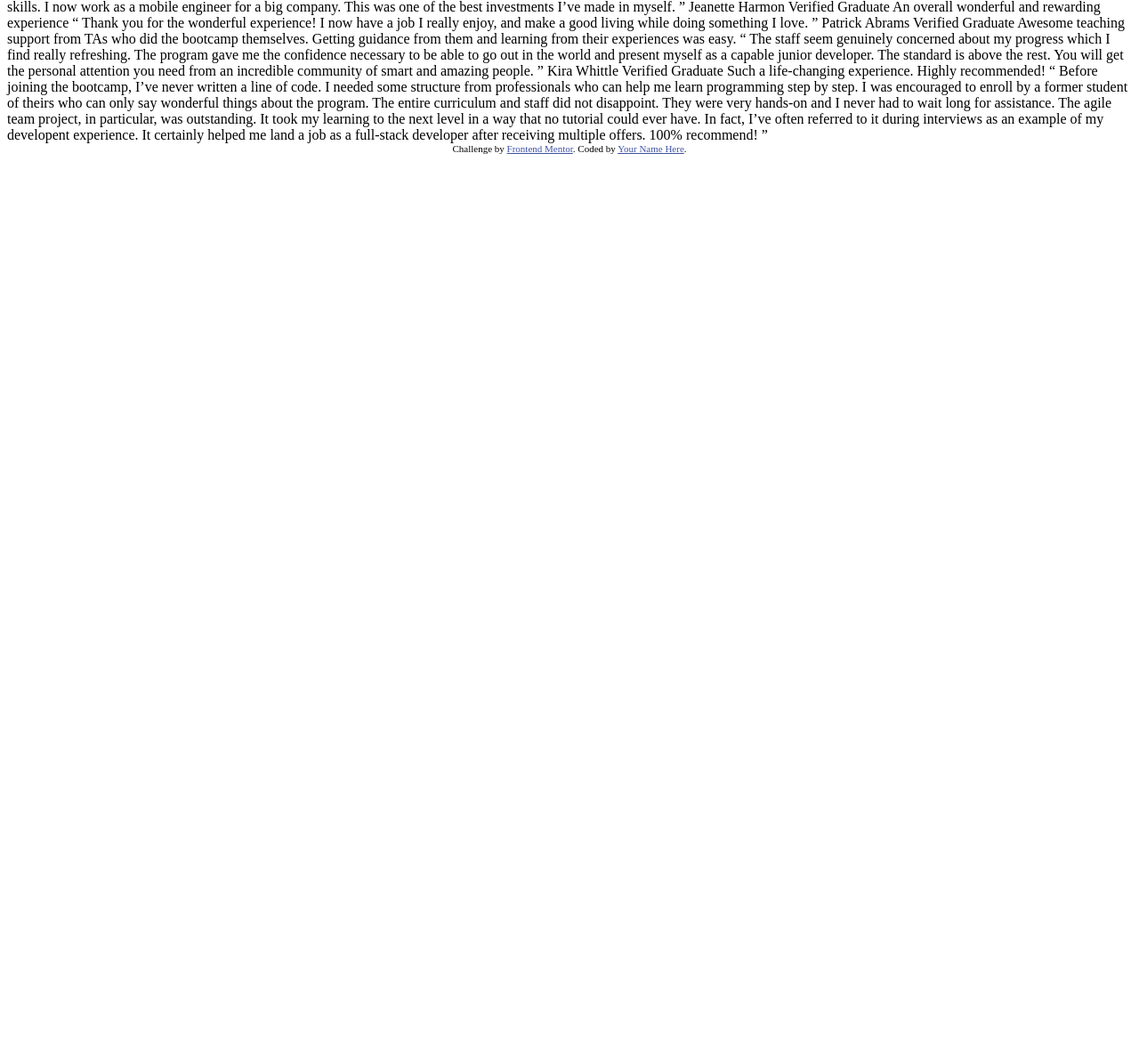
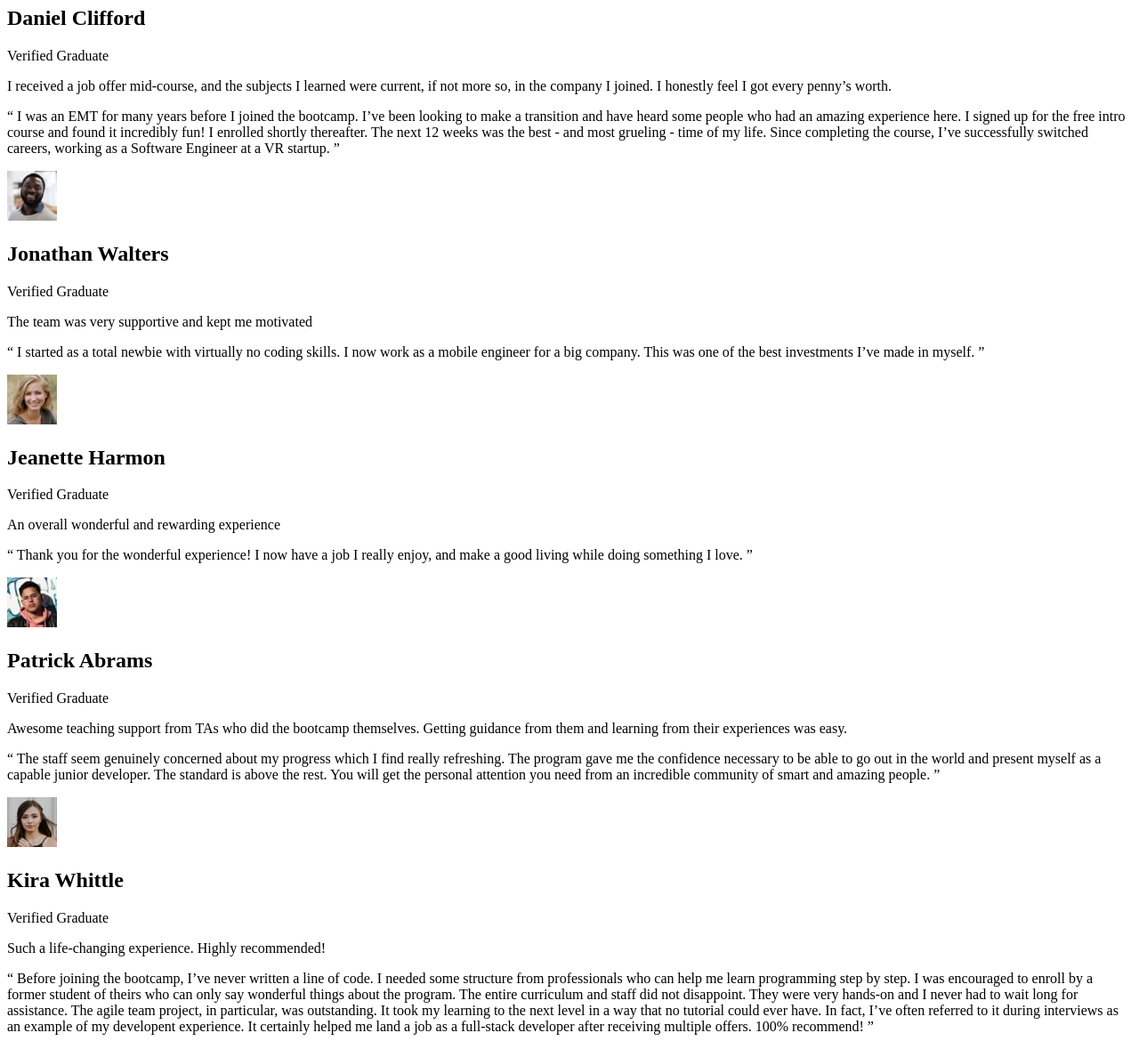
Before and after one commit to userMauro-code/_07-testimonials-grid-section-main, a plain HTML site: page index.html in a window 1280 px wide. Shown: the part 81-1260 px from the top of the page at 89% size. Before the commit the page ends 800 px from the top, so only its background shows below. Drawn offline with Linux system fonts and the light colour scheme.

Commit message:
prueba html

```diff
--- a/index.html
+++ b/index.html
@@ -8,69 +8,103 @@
 
   <title>Frontend Mentor | [Challenge Name Here]</title>
 
-  <!-- Feel free to remove these styles or customise in your own stylesheet 👍 -->
-  <style>
-    .attribution { font-size: 0.6875rem; text-align: center; }
-    .attribution a { color: hsl(228, 45%, 44%); }
-  </style>
 </head>
 <body>
-  Daniel Clifford
-  Verified Graduate
-
+  <main class="main">
+    <section class="testimonial">
+      <div class="testimonial__container">
+        <div class="testimonial__image">
+          <img src="./images/image-daniel.jpg" alt="Daniel Clifford" />
+        </div>
+        <div class="testimonial__content">
+          <h2 class="testimonial__name">Daniel Clifford</h2>
+          <p class="testimonial__title">Verified Graduate</p>
+          <p class="testimonial__text">
             I received a job offer mid-course, and the subjects I learned were current, if not more so,
             in the company I joined. I honestly feel I got every penny’s worth.
-
-  “ I was an EMT for many years before I joined the bootcamp. I’ve been looking to make a
+          </p>
+          <p>“ I was an EMT for many years before I joined the bootcamp. I’ve been looking to make a
   transition and have heard some people who had an amazing experience here. I signed up
   for the free intro course and found it incredibly fun! I enrolled shortly thereafter.
   The next 12 weeks was the best - and most grueling - time of my life. Since completing
-  the course, I’ve successfully switched careers, working as a Software Engineer at a VR startup. ”
+  the course, I’ve successfully switched careers, working as a Software Engineer at a VR startup. ”</p>
+        </div>
+      </div>
 
-  Jonathan Walters
-  Verified Graduate
-
+    </section>
+    <section class="testimonial">
+      <div class="testimonial__container">
+        <div class="testimonial__image">
+          <img src="./images/image-jonathan.jpg" alt="Jonathan Walters" />
+        </div>
+        <div class="testimonial__content">
+          <h2 class="testimonial__name">Jonathan Walters</h2>
+          <p class="testimonial__title">Verified Graduate</p>
+          <p class="testimonial__text">
             The team was very supportive and kept me motivated
-
-  “ I started as a total newbie with virtually no coding skills. I now work as a mobile engineer
-  for a big company. This was one of the best investments I’ve made in myself. ”
-
-  Jeanette Harmon
-  Verified Graduate
-
+          </p>
+          <p>“ I started as a total newbie with virtually no coding skills. I now work as a mobile engineer
+          for a big company. This was one of the best investments I’ve made in myself. ”</p>
+        </div>
+      </div>
+    </section>
+    <section class="testimonial">
+      <div class="testimonial__container">
+        <div class="testimonial__image">
+          <img src="./images/image-jeanette.jpg" alt="Jeanette Harmon" />
+        </div>
+        <div class="testimonial__content">
+          <h2 class="testimonial__name">Jeanette Harmon</h2>
+          <p class="testimonial__title">Verified Graduate</p>
+          <p class="testimonial__text">
             An overall wonderful and rewarding experience
-
-  “ Thank you for the wonderful experience! I now have a job I really enjoy, and make a good living
-  while doing something I love. ”
-
-  Patrick Abrams
-  Verified Graduate
-
+          </p>
+          <p>“ Thank you for the wonderful experience! I now have a job I really enjoy, and make a good living
+          while doing something I love. ”</p>
+        </div>
+      </div>
+    </section>
+    <section class="testimonial">
+      <div class="testimonial__container">
+        <div class="testimonial__image">
+          <img src="./images/image-patrick.jpg" alt="Patrick Abrams" />
+        </div>
+        <div class="testimonial__content">
+          <h2 class="testimonial__name">Patrick Abrams</h2>
+          <p class="testimonial__title">Verified Graduate</p>
+          <p class="testimonial__text">
             Awesome teaching support from TAs who did the bootcamp themselves. Getting guidance from them and
             learning from their experiences was easy.
-
-  “ The staff seem genuinely concerned about my progress which I find really refreshing. The program
+          </p>
+          <p>“ The staff seem genuinely concerned about my progress which I find really refreshing. The program
           gave me the confidence necessary to be able to go out in the world and present myself as a capable
           junior developer. The standard is above the rest. You will get the personal attention you need from
-  an incredible community of smart and amazing people. ”
-
-  Kira Whittle
-  Verified Graduate
-
+          an incredible community of smart and amazing people. ”</p>
+        </div>
+      </div>
+    </section>
+    <section class="testimonial">
+      <div class="testimonial__container">
+        <div class="testimonial__image">
+          <img src="./images/image-kira.jpg" alt="Kira Whittle" />
+        </div>
+        <div class="testimonial__content">
+          <h2 class="testimonial__name">Kira Whittle</h2>
+          <p class="testimonial__title">Verified Graduate</p>
+          <p class="testimonial__text">
             Such a life-changing experience. Highly recommended!
-
-  “ Before joining the bootcamp, I’ve never written a line of code. I needed some structure from
+          </p>
+          <p>“ Before joining the bootcamp, I’ve never written a line of code. I needed some structure from
           professionals who can help me learn programming step by step. I was encouraged to enroll by a former
           student of theirs who can only say wonderful things about the program. The entire curriculum and staff
           did not disappoint. They were very hands-on and I never had to wait long for assistance. The agile team
           project, in particular, was outstanding. It took my learning to the next level in a way that no tutorial
           could ever have. In fact, I’ve often referred to it during interviews as an example of my developent
           experience. It certainly helped me land a job as a full-stack developer after receiving multiple offers.
-  100% recommend! ”
-
-  <footer class="attribution">
-    Challenge by <a href="https://www.frontendmentor.io?ref=challenge">Frontend Mentor</a>.
-    Coded by <a href="#">Your Name Here</a>.
-  </footer>
+          100% recommend! ”</p>
+        </div>
+      </div>
+    </section>
+  </main>
 </body>
 </html>
```
Lines whose indentation alone changed are shown as unchanged.
